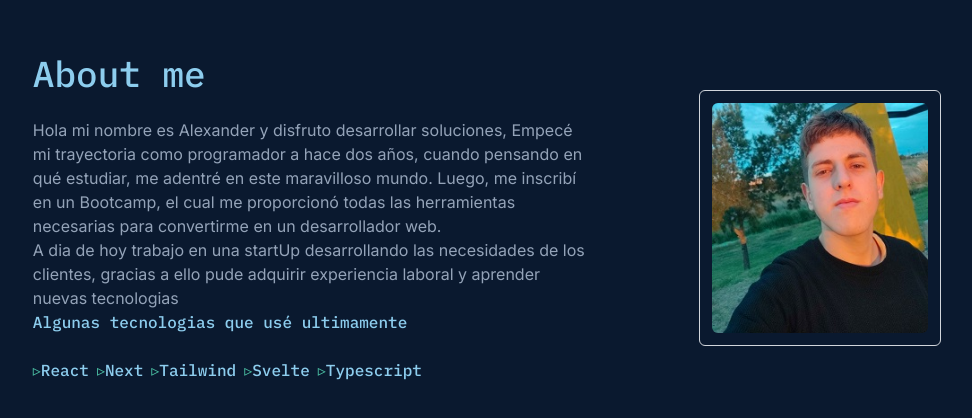
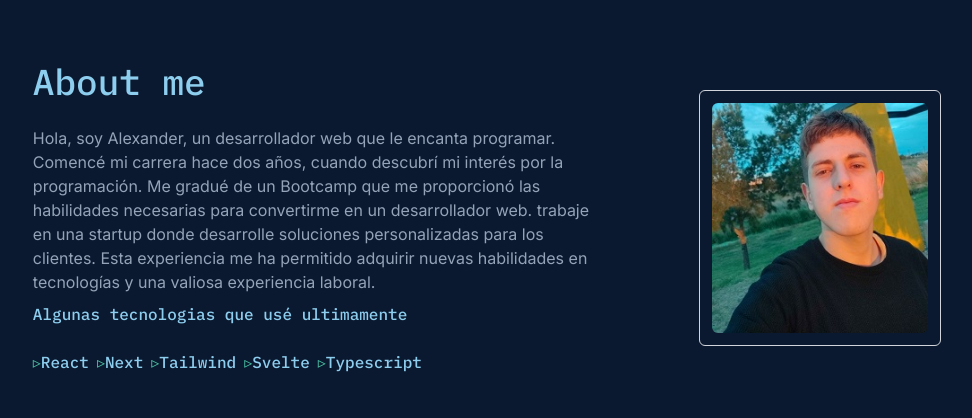
Before and after one commit to Alex-Br1s/Portfolio2.0, a Next.js app: page / in a window 1280 px wide. Shown: the part 1030-1448 px from the top of the page, without its empty margins (185-1157 px from the left). Built offline with nearby package versions, Linux system fonts and the light colour scheme.

Commit message:
Listo solo falta agregar la funcionalidad de cambiar el idioma

```diff
--- a/src/app/components/About.jsx
+++ b/src/app/components/About.jsx
@@ -23,18 +23,10 @@ const About = () => {
         </h1>
         <br />
         <p className="text-base text-slate-400 w-full md:w-4/6/5">
-          Hola mi nombre es Alexander y disfruto desarrollar soluciones, Empecé
-          mi trayectoria como programador a hace dos años, cuando pensando en
-          qué estudiar, me adentré en este maravilloso mundo. Luego, me inscribí
-          en un Bootcamp, el cual me proporcionó todas las herramientas
-          necesarias para convertirme en un desarrollador web.
+        Hola, soy Alexander, un desarrollador web que le encanta programar. Comencé mi carrera hace dos años, cuando descubrí mi interés por la programación. Me gradué de un Bootcamp que me proporcionó las habilidades necesarias para convertirme en un desarrollador web.
+        trabaje en una startup donde desarrolle soluciones personalizadas para los clientes. Esta experiencia me ha permitido adquirir nuevas habilidades en tecnologías y una valiosa experiencia laboral.
         </p>
-        <p className="text-base text-slate-400 w-full md:w-4/6/5">
-          A dia de hoy trabajo en una startUp desarrollando las necesidades de
-          los clientes, gracias a ello pude adquirir experiencia laboral y
-          aprender nuevas tecnologias
-        </p>
-        <p className={`${ibmPlexMono.className} text-base text-celestito`}>
+        <p className={`${ibmPlexMono.className} text-base text-celestito pt-2`}>
           Algunas tecnologias que usé ultimamente
         </p>
         <br />
--- a/src/app/components/Alex.jsx
+++ b/src/app/components/Alex.jsx
@@ -12,7 +12,7 @@ const Alex = () => {
         <p className={`${ibmPlexMono.className} text-celestito text-xl`}>Hi, my name is</p>
         <h1 className="font-semibold text-slate-300" style={{ fontSize: isSmallScreen ? '11vw' : '6vw' }}>Alexander Bris.</h1>
         <h2 className="font-semibold text-slate-400" style={{ fontSize: isSmallScreen ? '11vw' : '6vw' }}>Full-Stack Developer.</h2>
-        <p className="text-slate-400 md:w-1/2 w-full">I’m a software engineer specializing in building (and occasionally designing) exceptional digital experiences. Currently, I’m focused on building accessible, human-centered products at Upstatement.</p>
+        <p className="text-slate-400 md:w-2/3 w-full">Soy un desarrollador fullstack con experiencia en la creación de aplicaciones web. Me especializo en integrar tecnologías frontend y backend para ofrecer soluciones óptimas. Actualmente, continúo perfeccionando mis habilidades a través de proyectos que combinan funcionalidad y rendimiento.</p>
       </div>
       <div className="mt-10">
         <a className={`${ibmPlexMono.className} py-2 px-5 text-xl rounded-md hover:border-slate-600 hover:border-t hover:shadow-md hover:bg-slate-800/50 text-celestito ${screenMobile ? 'bg-slate-800/50 border-slate-600 border-t shadow-md' : ''}`} href="https://drive.google.com/file/d/1JVFBJKeY4IRv1ywlvYT9LxXg90uzxXu8/view?usp=sharing" target='_blank'>
--- a/src/app/components/NavbarVertical.jsx
+++ b/src/app/components/NavbarVertical.jsx
@@ -12,25 +12,25 @@ const NavbarVertical = () => {
 
           <li>
             <Link target="_blank" href="mailto:alexbris21@gmail.com" >
-              <BiLogoGmail className="cursor-pointer text-slate-400 text-2xl hover:text-verdecito hover:text-3xl transition-all duration-300" />
+              <BiLogoGmail className="cursor-pointer text-slate-400 text-2xl hover:text-celestito hover:text-3xl transition-all duration-300" />
             </Link>
           </li>
 
           <li>
             <Link target="_blank" href='https://www.instagram.com/alexx.developer/'>
-              <FaInstagram className="cursor-pointer text-slate-400 text-2xl hover:text-verdecito hover:text-3xl transition-all duration-300"/>
+              <FaInstagram className="cursor-pointer text-slate-400 text-2xl hover:text-celestito hover:text-3xl transition-all duration-300"/>
             </Link>
           </li>
 
           <li>
             <Link target="_blank" href='https://www.linkedin.com/in/alexander-emanuel-bris-313655266/'>
-              <FiLinkedin className="cursor-pointer text-slate-400 text-2xl hover:text-verdecito hover:text-3xl transition-all duration-300" />
+              <FiLinkedin className="cursor-pointer text-slate-400 text-2xl hover:text-celestito hover:text-3xl transition-all duration-300" />
             </Link>
           </li>
 
           <li>
             <Link target="_blank" href='https://github.com/Alex-Br1s'>
-              <LuGithub className="cursor-pointer text-slate-400 text-2xl hover:text-verdecito hover:text-3xl transition-all duration-300"/>
+              <LuGithub className="cursor-pointer text-slate-400 text-2xl hover:text-celestito hover:text-3xl transition-all duration-300"/>
             </Link>
           </li>
         </ul>
```
